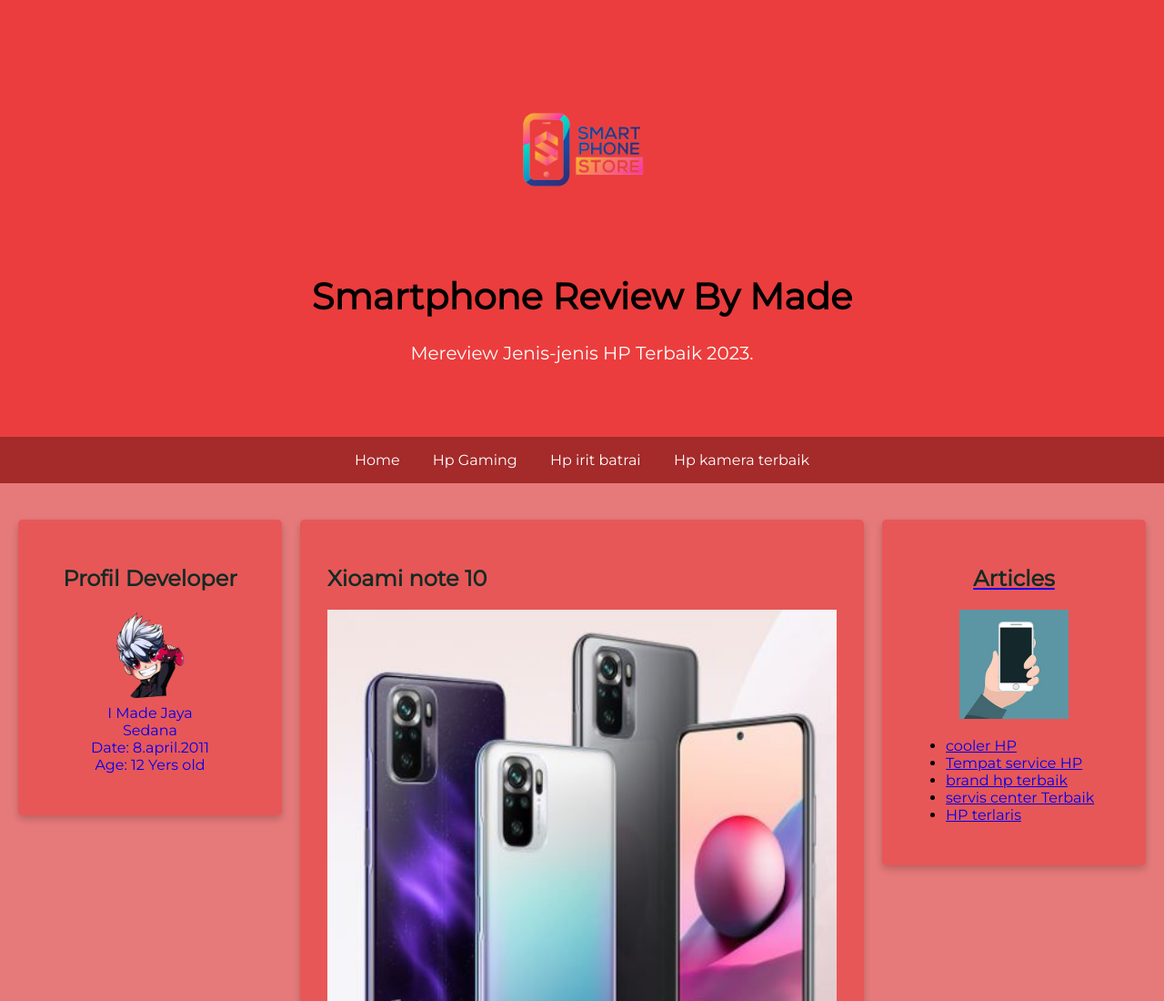
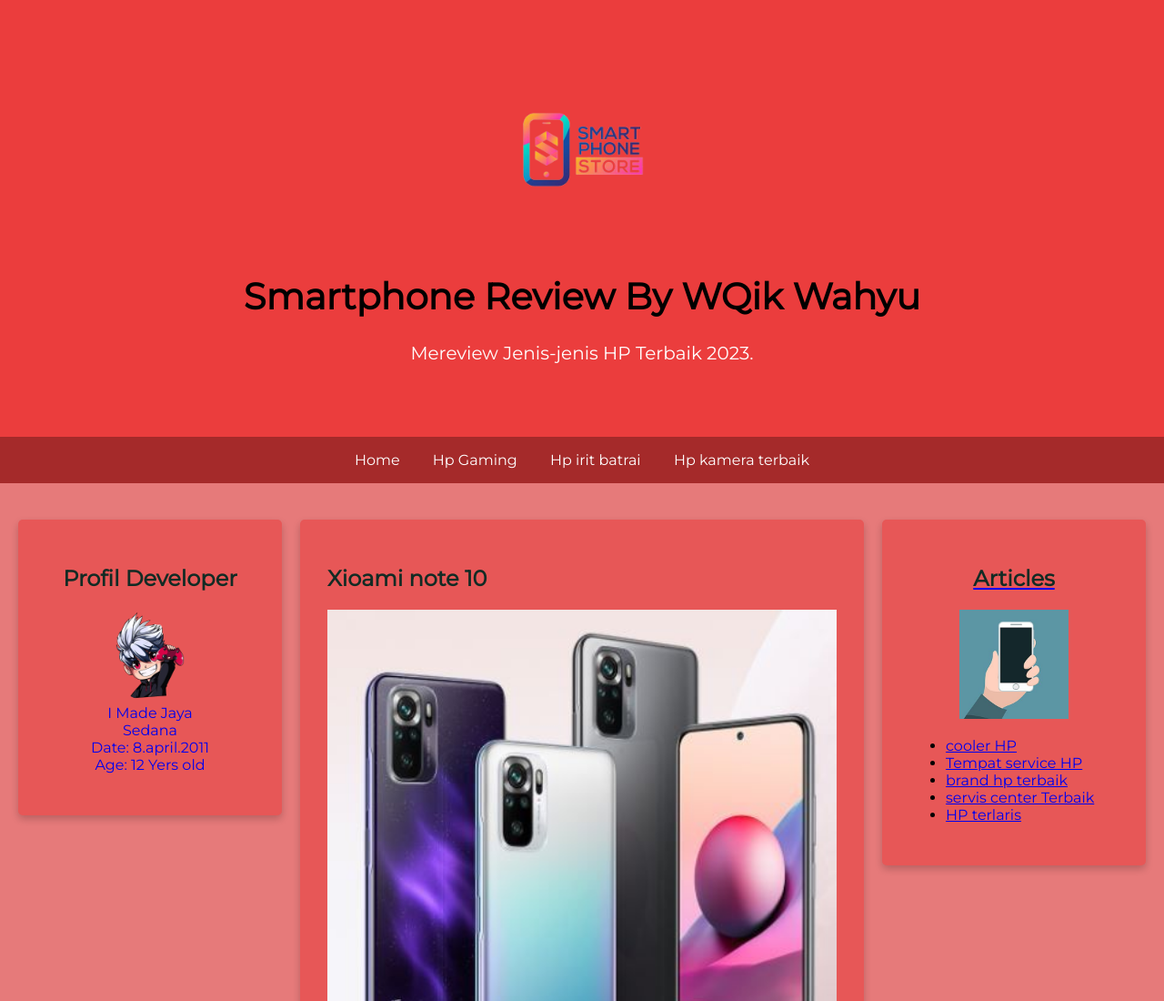
Before and after one commit to JayasWebsServer/Website-html, a plain HTML site: page red10.html in a window 1280 px wide. Shown: the top 1100 px of the page at 91% size. Drawn offline with Linux system fonts and the light colour scheme.

Commit message:
Perubahan Judul

```diff
--- a/red10.html
+++ b/red10.html
@@ -11,7 +11,7 @@
         <header>
             <div class="jumbotron">
                 <img src="Asset/logo1.png">
-                <h1>Smartphone Review By Made</h1>
+                <h1>Smartphone Review By WQik Wahyu</h1>
                 <p>Mereview Jenis-jenis HP Terbaik 2023.</p>
             </div>
             <nav>
```
